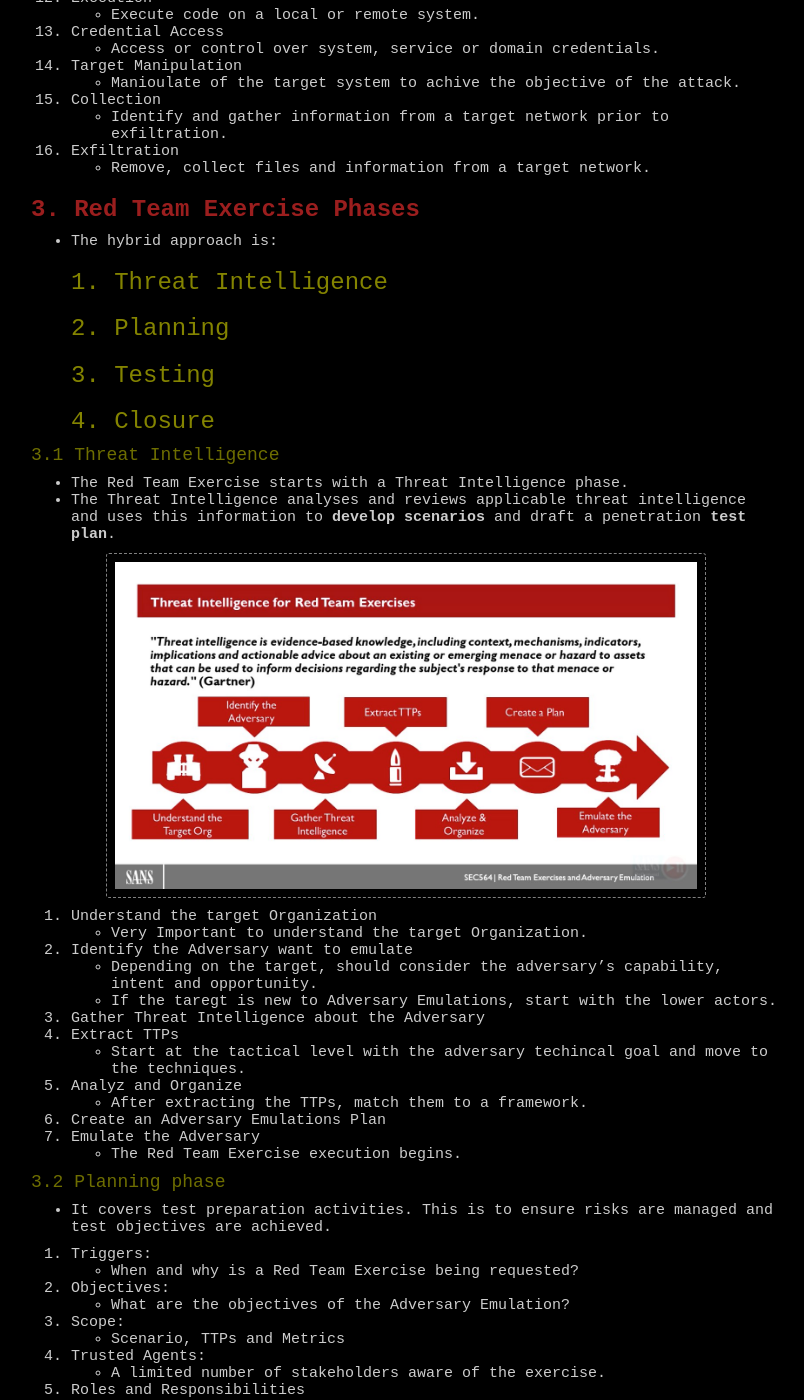
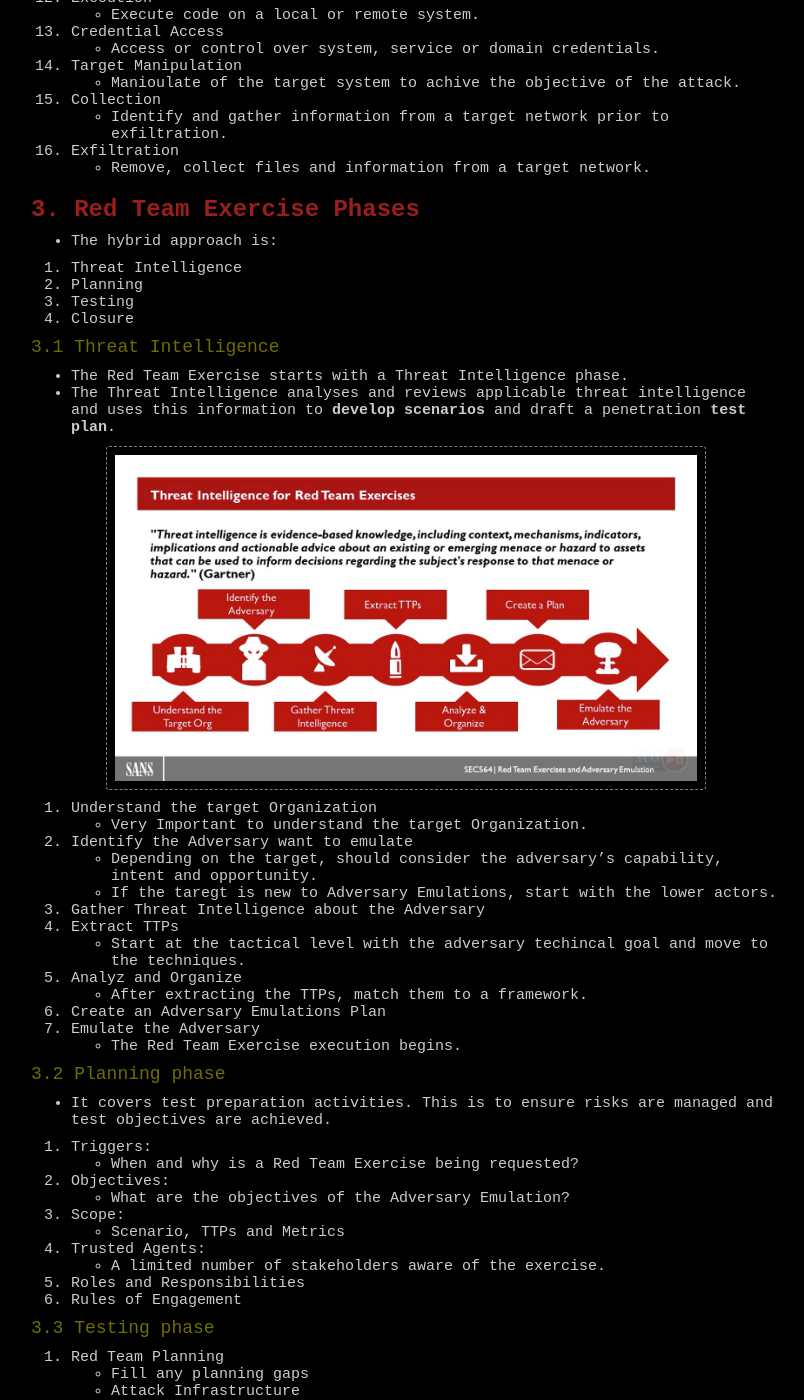
Before and after one commit to wizoutsugar/wizoutsugar.github.io, a Jekyll site: the page built from _posts/2020/RedTeam/2020-10-18-Intro.md, in a window 1280 px wide and 1400 px high, scrolled down 1923 px. Shown: the whole window, without its empty margins (234-1038 px from the left). Built offline with Jekyll 4.4.1, drawn with Linux system fonts in a browser that asks for light colours; comment, search, counter and statistics services are not loaded; some of the changed text lies outside the part shown.

Commit message:
Update 2020-10-18-Intro.md

```diff
--- a/_posts/2020/RedTeam/2020-10-18-Intro.md
+++ b/_posts/2020/RedTeam/2020-10-18-Intro.md
@@ -73,10 +73,11 @@ tags:
 
 # 3. Red Team Exercise Phases
 - The hybrid approach is:
-### 1. Threat Intelligence
-### 2. Planning
-### 3. Testing
-### 4. Closure
+
+1. Threat Intelligence
+2. Planning
+3. Testing
+4. Closure
 
 #### 3.1 Threat Intelligence
 - The Red Team Exercise starts with a Threat Intelligence phase.
```
Also changed, not shown: other parts of _posts/2020/RedTeam/2020-10-18-Intro.md (+2 -0 lines).
